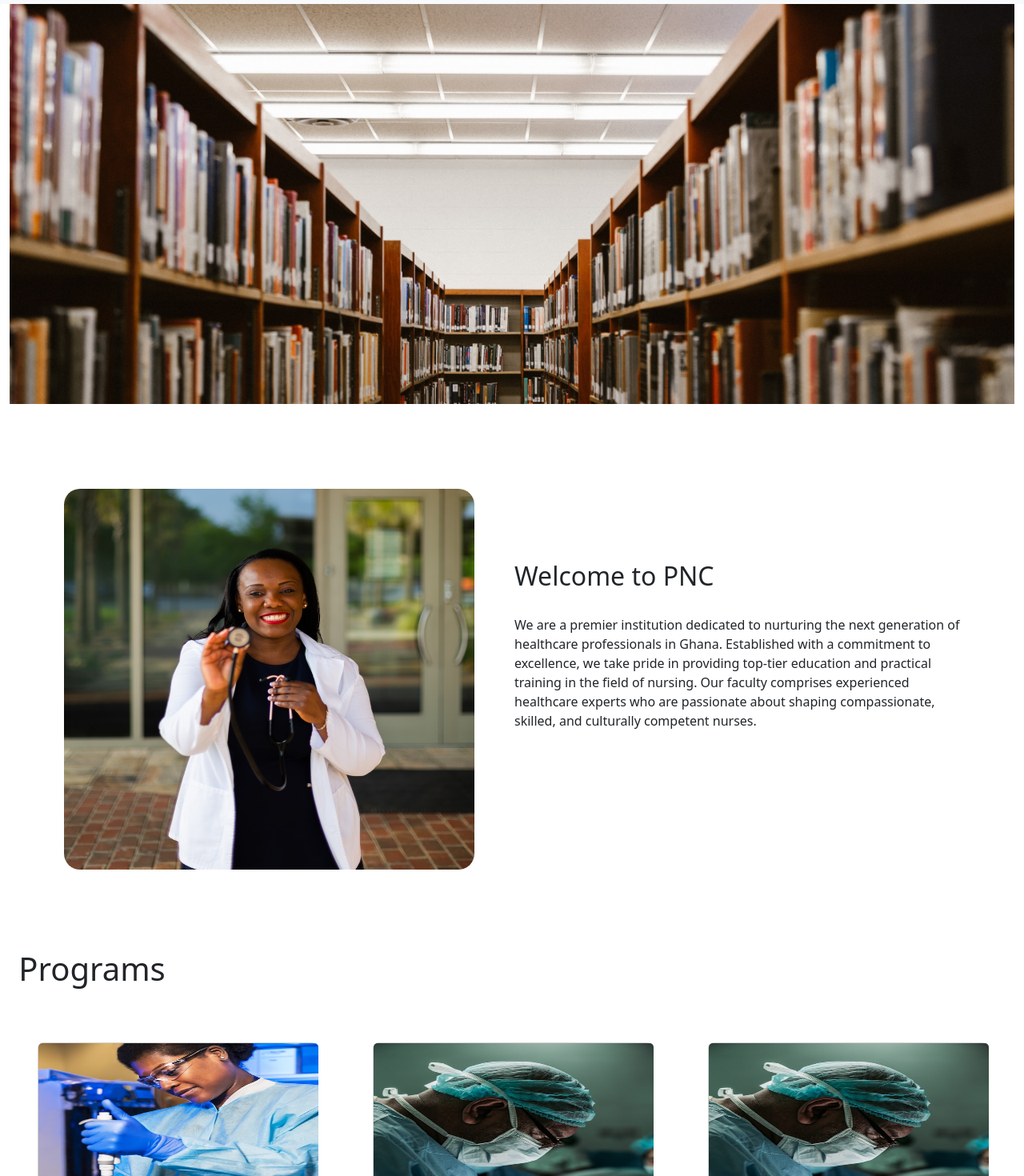
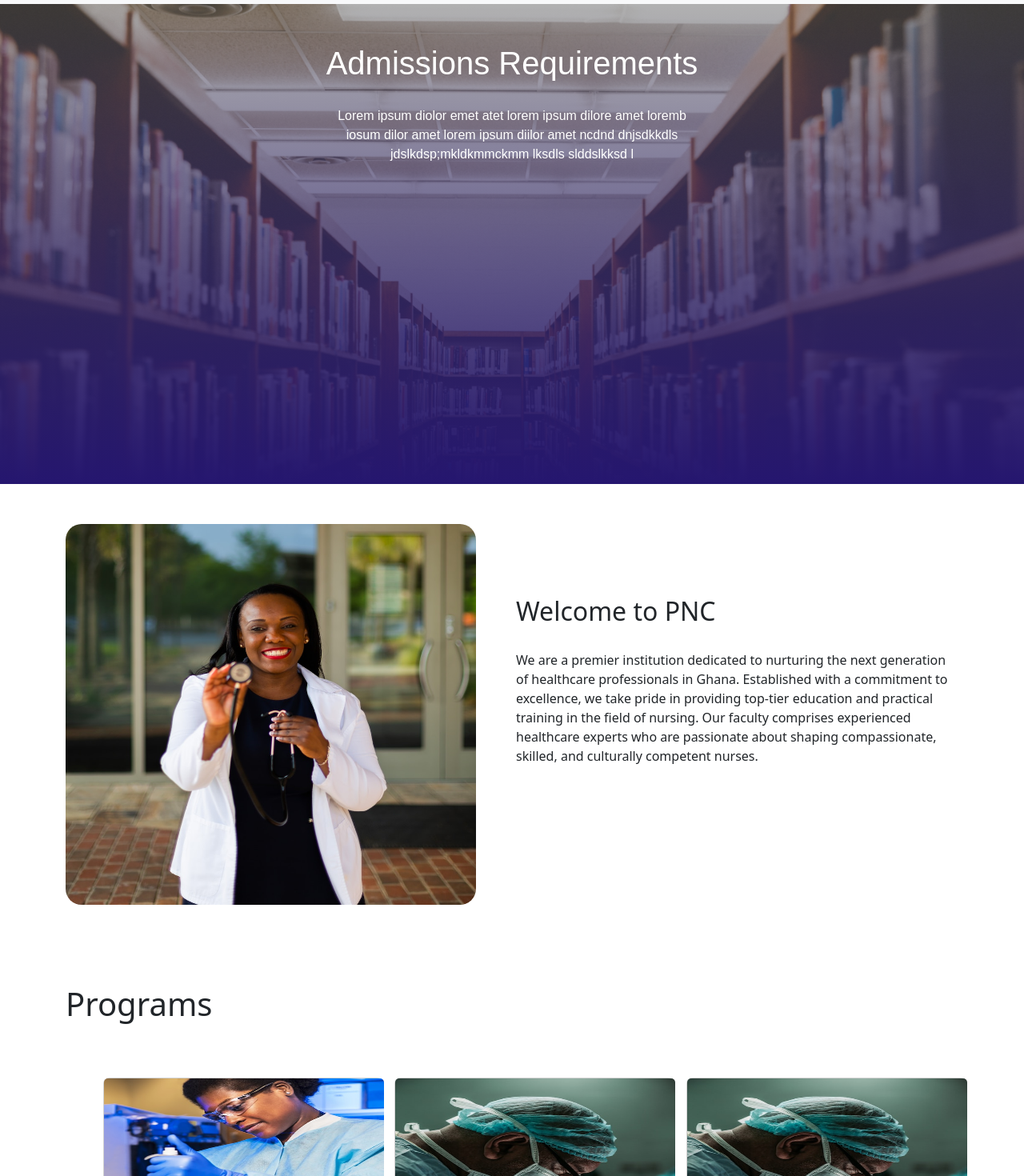
Before and after one commit to Namibra-Devs/premier-nursing-project, a React (Create React App) app: page / in a window 1280 px wide. Shown: the part 140-1610 px from the top of the page at 80% size. Built offline with nearby package versions, Linux system fonts and the light colour scheme.

Commit message:
adjustment to second div

```diff
--- a/src/Body.css
+++ b/src/Body.css
@@ -2,36 +2,42 @@
     height: 100vh;
   }
 
-  /* .container-fluid.bg {
+  .container-fluid.bg {
     position: relative;
 
-  } */
+  }
 
   .overlay {
     background-size: cover;
     background-position: center;
-    /* position: absolute; */
+    position: absolute;
     top: 0;
     left: 0;
     width: 100%;
-
-    background-blend-mode: overlay;
-    height: 500px;
+    height: 600px;
   }
 
   .content {
     text-align: center;
     padding-top: 50px;
+    position: relative;
+    z-index: 1;
   }
 
-  h1 {
-    text-align: center;
-    padding-top: 100px;
-  }
+
 
   .content h1 {
     color: white;
     font-family: sans-serif;
+  }
+
+  .content p {
+    color: white;
+    font-family: sans-serif;
+    font-size: 16px;
+    text-align: center;
+    line-height: 24px;
+    margin-top: 30px;
   }
 
   .welcome-img img {
@@ -44,7 +50,7 @@
   }
   .welcome-div {
     display: flex;
-    margin-top: -100px;
+    margin-top: 450px;
     margin-left: 80px;
     margin-right:60px
   }
@@ -63,6 +69,10 @@
     width: 250px;
     height: 250px;
   }
+  .programs h1 {
+    text-align: center;
+    padding-top: 100px;
+  }
 
   .col-sm h1 {
     font-size: 16px;
@@ -70,6 +80,7 @@
 
   .row {
     display: flex;
+    flex-wrap: wrap;
     justify-content: space-between;
   }
 
@@ -95,3 +106,8 @@
     margin-right:1050px;
     padding-bottom: 60px;
   }
+
+  .admissions {
+    margin-top: 20px;
+    flex-basis: 100%;
+  }
--- a/src/Body.js
+++ b/src/Body.js
@@ -1,3 +1,5 @@
+
+
 import './Body.css';
 import admissions from './assets/images/admissions.jpeg';
 import welcome from './assets/images/welcome.jpeg';
@@ -7,16 +9,21 @@ import programs3 from './assets/images/programs3.jpeg';
 
 const Body = () => {
   return (
-    <div className="body">
+    <div>
       <div className="container-fluid bg">
         <div className="overlay" style={{
-          backgroundImage: `url(${admissions})`,
-        }}></div>
+          backgroundImage: `linear-gradient(180deg, rgba(103, 103, 103, 0.5) 0%, #25166F 100%), url(${admissions})`,
+        }}>
+          {/* Add content inside overlay if needed */}
+        </div>
+
         <div className="content">
           <h1>Admissions Requirements</h1>
+          <p>Lorem ipsum diolor emet atet  lorem ipsum dilore amet loremb <br /> iosum dilor amet lorem ipsum diilor amet ncdnd dnjsdkkdls <br /> jdslkdsp;mkldkmmckmm lksdls slddslkksd l</p>
         </div>
       </div>
-      <div className="welcome-div">
+
+      <div className="welcome-div container">
         <div className="welcome-img">
           <img src={welcome} alt="" />
         </div>
@@ -26,18 +33,17 @@ const Body = () => {
         </div>
       </div>
 
-      <div className="programs">
+      <div className="programs container">
         <h1>Programs</h1>
         <div className="row" style={{marginLeft:'35px'}}>
           <div className="col-md-4">
             <div className="card" style={{width:'350px',height:'275px',borderRadius:'8px'}}>
-                <img className="card-img-top" src={programs1} alt="Card image cap"  style={{width:'350px',height:'275px'}} />
+              <img className="card-img-top" src={programs1} alt="Card-image-cap"  style={{width:'350px',height:'275px'}} />
               <div className="card-body">
                 <h5 className="card-title mt-3">Bachelor of Science in Nursing (BSN)</h5>
                 <p className="card-text">The BSN program is designed to provide students with a comprehensive education in nursing theory, clinical practice, and healthcare leadership. Graduates are prepared to deliver high-quality care across various healthcare settings..</p>
                 <a href="#">Read more <span className="arrow">&rarr;</span></a>
               </div>
-
             </div>
           </div>
 
@@ -66,7 +72,7 @@ const Body = () => {
       </div>
 
     </div>
-  );
-}
+  )
+};
 
 export default Body;
--- a/src/Navbar.js
+++ b/src/Navbar.js
@@ -1,6 +1,8 @@
+/* eslint-disable jsx-a11y/anchor-is-valid */
 const Navbar = () => {
     return (
-      <nav className="navbar navbar-expand-lg navbar-light bg-light">
+      <div>
+        <nav className="navbar navbar-expand-lg navbar-light bg-light">
         <div className="container">
           <div className="collapse navbar-collapse" id="navbarNav">
             <ul className="navbar-nav ml-auto">
@@ -36,6 +38,7 @@ const Navbar = () => {
           </div>
         </div>
       </nav>
+      </div>
     );
   }
 
--- a/src/index.css
+++ b/src/index.css
@@ -1,4 +1,5 @@
 *{
   margin: 0;
   padding: 0;
+  box-sizing: border-box;
 }
```
Lines whose indentation alone changed are shown as unchanged.
